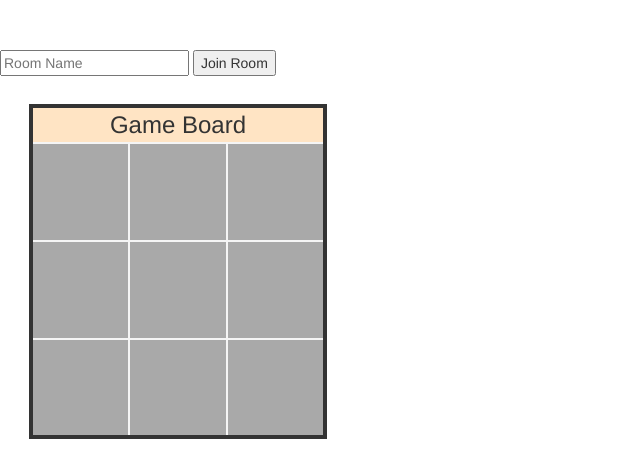
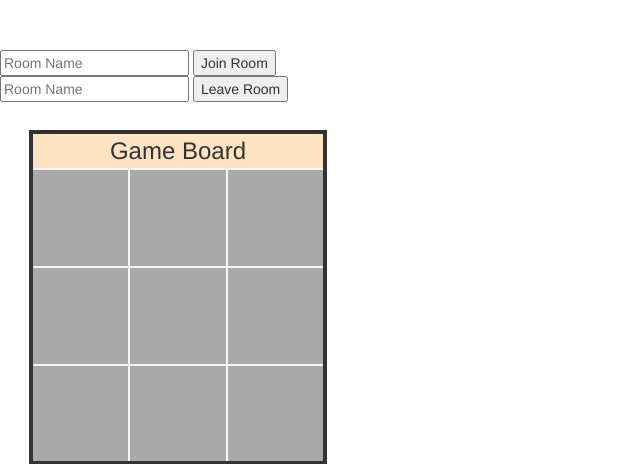
Before and after one commit to HaideiGV/flaskgame, a Flask app: page /game in a window 1280 px wide. Shown: the top 464 px of the page, without its empty margins (0-640 px from the left). Run offline with Flask 2, Linux system fonts and the light colour scheme; some libraries are stand-ins or nearby versions.

Commit message:
add rooms messaging

```diff
--- a/app.py
+++ b/app.py
@@ -6,6 +6,7 @@ monkey.patch_all()
 app = Flask(__name__)
 app.config['SECRET_KEY'] = 'secret!'
 socketio = SocketIO(app)
+broadcasting = False
 
 # show game board
 @app.route('/game')
@@ -33,9 +34,11 @@ def on_join(data):
     room = data['room']
     print(room)
     if session['receive_count'] <= 2:
+        global broadcasting
+        broadcasting = True
         join_room(room)
         emit('my response', {
-            'data': name+' connected. In rooms: ' + ', '.join(rooms()),
+            'data': name+' connected. In rooms: ' + room,
         })
     else:
         emit('my response', {'data': name+' not connected. In room 2 gamers '})
@@ -45,30 +48,33 @@ def on_join(data):
 @socketio.on('leave', namespace='/test')
 def on_leave(data):
     name = session['username']
+    session['receive_count'] = session.get('receive_count', 0) - 1
     room = data['room']
+    global broadcasting
+    broadcasting = False
     leave_room(room)
-    send(name + ' has left the room.', room=room)
+    emit('my response', {'data': name + ' has left the room.' + room}, broadcast=broadcasting)
 
 
 # function for display each events on the right chat
 @socketio.on('my event', namespace='/test')
 def test_message(message):
     name = session['username']
-    emit('my response', {'data': message['data'], 'name': name}, broadcast=True)
+    emit('my response', {'data': message['data'], 'name': name}, broadcast=broadcasting)
 
 
 # function which send username into cells, which was clicked
 @socketio.on('cell event', namespace='/test')
 def test_message(message):
     name = session['username']
-    emit('cell response', {'data': message['data'], 'name': name}, broadcast=True)
+    emit('cell response', {'data': message['data'], 'name': name}, broadcast=broadcasting)
 
 
 #connect function
 @socketio.on('connect', namespace='/test')
 def test_connect():
     name = session['username']
-    emit('my connecting', {'data': 'Connected', 'name': name}, broadcast=True)
+    emit('my connecting', {'data': 'Connected', 'name': name}, broadcast=broadcasting)
 
 
 # disconnect function
--- a/templates/index.html
+++ b/templates/index.html
@@ -48,6 +48,11 @@
                 socket.emit('join', {room: room});
                 return false;
             });
+
+            $('form#leave').submit(function(event) {
+                socket.emit('leave', {room: $('#leave_room').val()});
+                return false;
+            });
 		});
     </script>
 </head>
@@ -55,6 +60,10 @@
     <form id="join" method="POST" action='#'>
         <input type="text" name="join_room" id="join_room" placeholder="Room Name">
         <input type="submit" value="Join Room">
+    </form>
+    <form id="leave" method="POST" action='#'>
+        <input type="text" name="leave_room" id="leave_room" placeholder="Room Name">
+        <input type="submit" value="Leave Room">
     </form>
 
     <div class="container">
```
